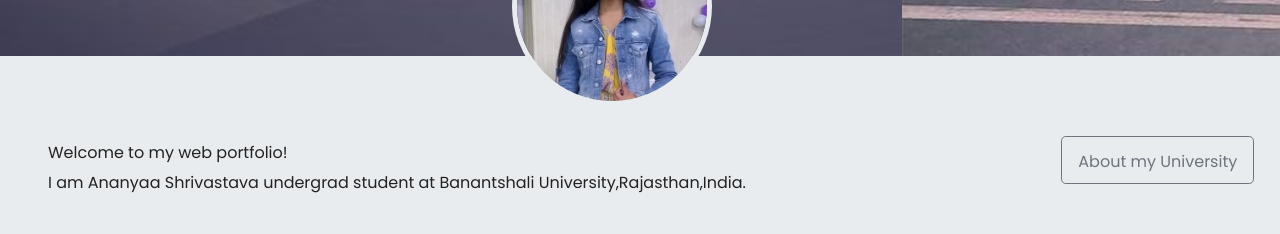
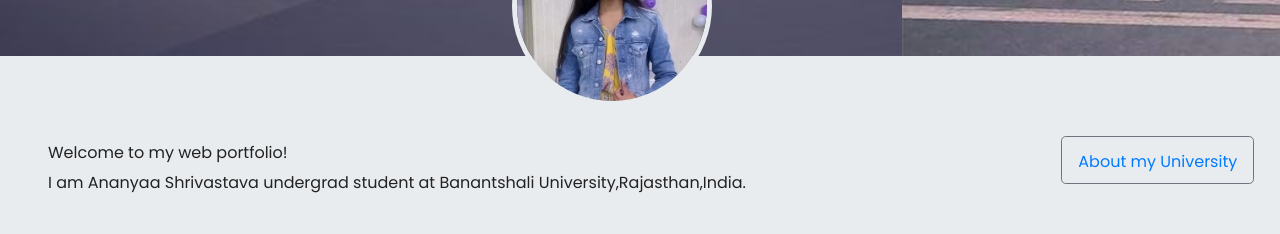
Before and after one commit to Ananyaas/Ananyaas.github.io, a plain HTML site: page index.html in a window 1280 px wide. Shown: the part 760-994 px from the top of the page. Drawn offline with nearby package versions, Linux system fonts and the light colour scheme.

Commit message:
university linked

```diff
--- a/index.html
+++ b/index.html
@@ -84,7 +84,7 @@
 		</div>
 		<div class="col-xs-12 col-sm-12 col-md-3 col-lg-3 col-xl-2">
 			<a href="#">
-				<button type="button" class="btn btn-outline-secondary btn-lg"><font size="3dp">About my University</font>
+				<button type="button" class="btn btn-outline-secondary btn-lg"><font size="3dp"><a href="http://banasthali.org/banasthali/wcms/en/home/">About my University</a></font>
 				</button>
 			</a>
 		</div>
```
